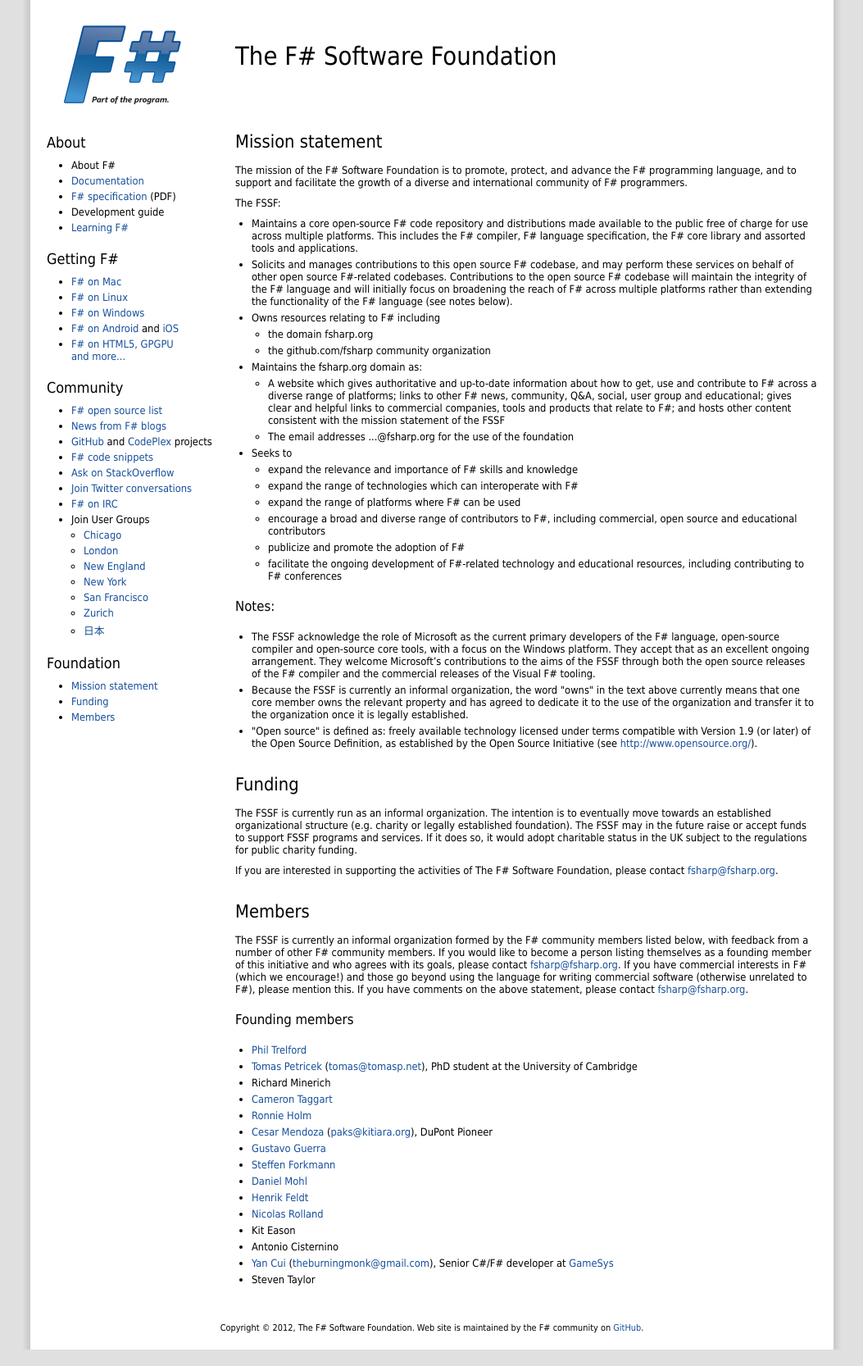
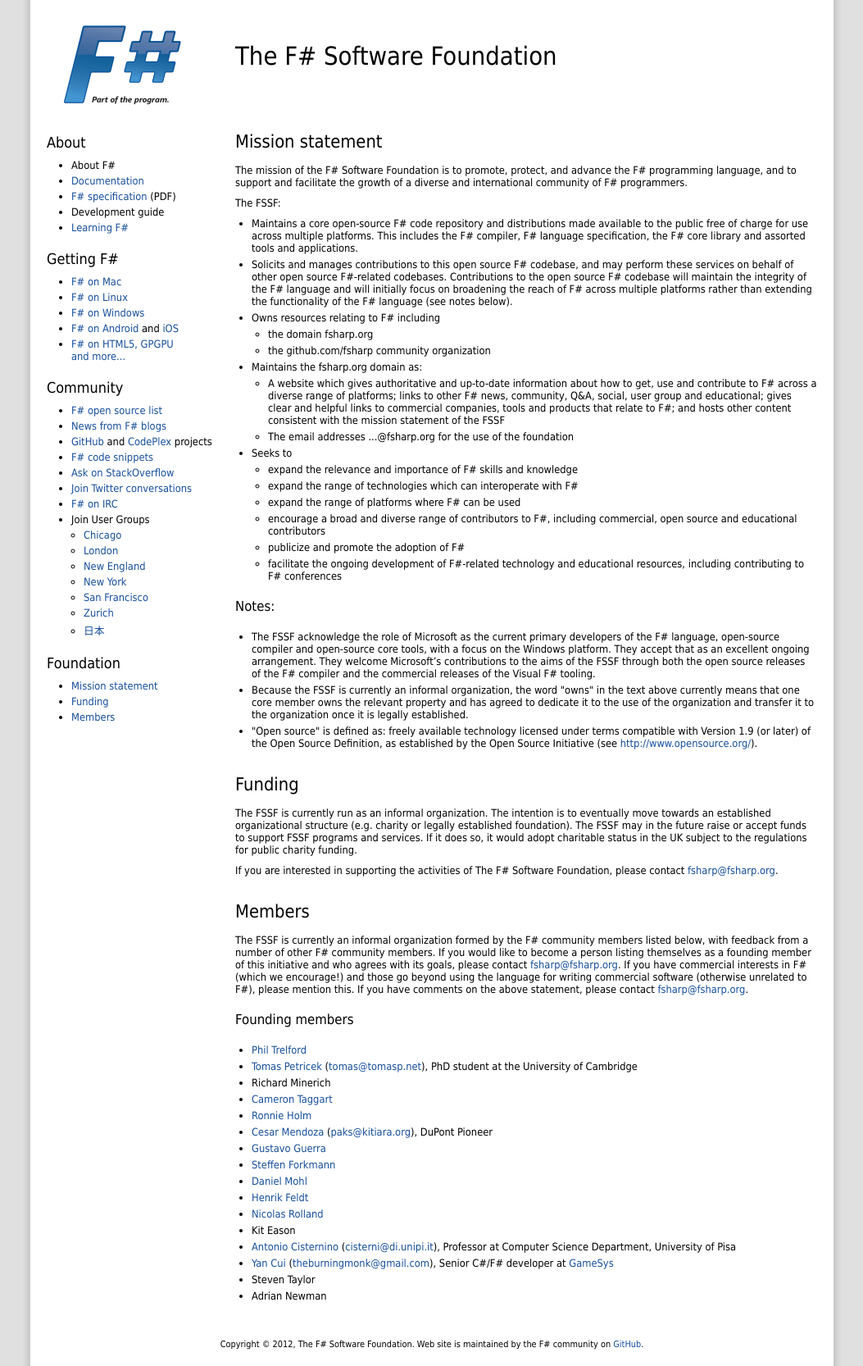
Before and after one commit to fsharp/fsharp.org, a Jekyll site: the page built from foundation.html, in a window 1280 px wide. Shown: the whole page at 82% size, without its empty margins (113-1166 px from the left). Built offline with Jekyll 4.4.1, drawn with Linux system fonts in a browser that asks for light colours; nearby versions of some CDN libraries; some web fonts are replaced; comment, search, counter and statistics services are not loaded.

Commit message:
Adding Adrian & Antonion's details

```diff
--- a/foundation.html
+++ b/foundation.html
@@ -73,8 +73,9 @@
   <li><a href="http://haf.github.com">Henrik Feldt</a></li>
   <li><a href="http://blog.xquant.net">Nicolas Rolland</a></li>
   <li>Kit Eason</li>
-  <li>Antonio Cisternino</li>
+  <li><a href="http://rotor.di.unipi.it/cisterni">Antonio Cisternino</a> (<a href="mailto:cisterni@di.unipi.it">cisterni@di.unipi.it</a>), Professor at Computer Science Department, University of Pisa</li>
   <li><a href="http://theburningmonk.com">Yan Cui</a> (<a href="mailto:theburningmonk@gmail.com">theburningmonk@gmail.com</a>), Senior C#/F# developer at <a href="http://www.gamesyscorporate.com/">GameSys</a></li>
   <li>Steven Taylor</li>
+  <li>Adrian Newman</li>
 </ul>
 </div>
```
